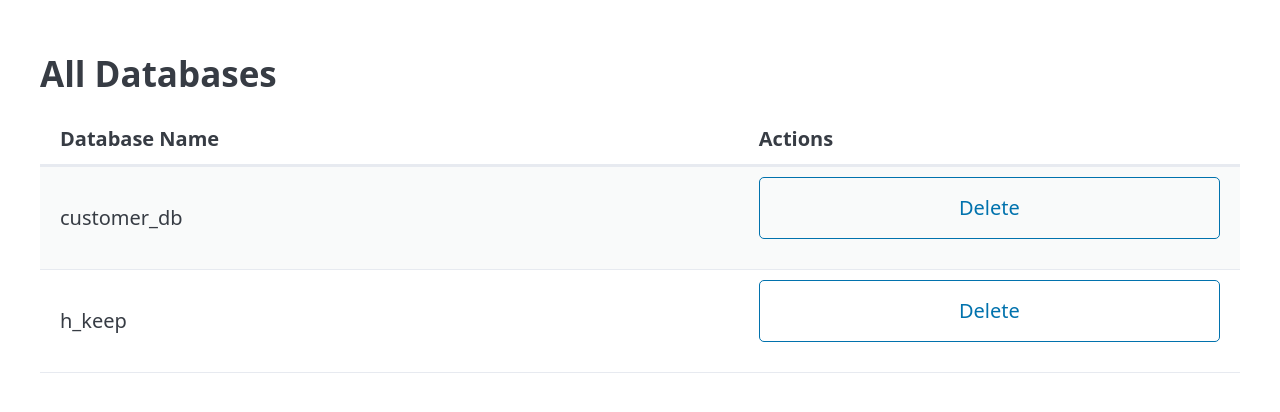
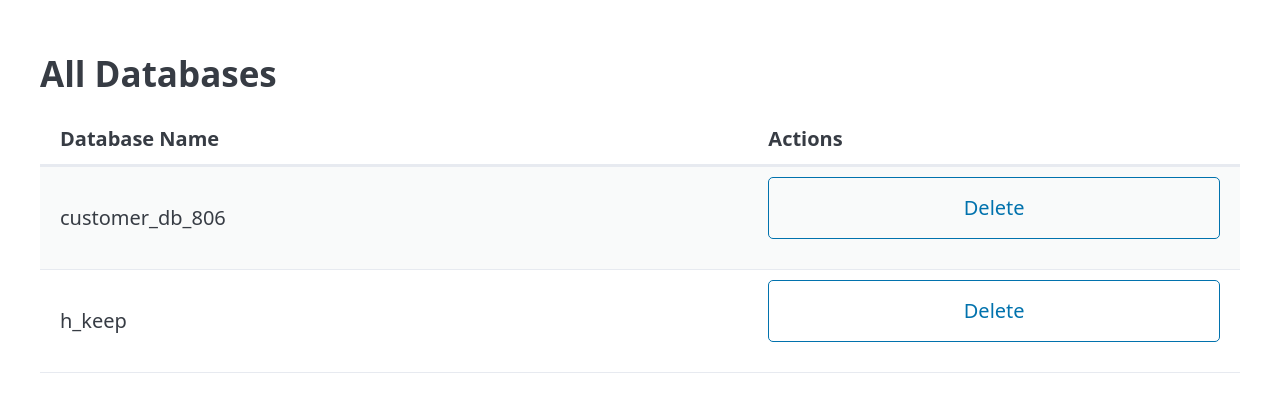
Before and after one commit to bartek33642/database_management, a PHP site: page /admin.php in a window 1280 px wide. Shown: the part 309-721 px from the top of the page. Run offline with PHP 8.4, Linux system fonts and the light colour scheme; the visitor is signed in with stand-in values (Sample User, id 1); data that the repository does not hold is empty; some libraries are stand-ins or nearby versions.

Commit message:
Change name of database of dbapp-v0.4

```diff
--- a/dbapp-v0.4/admin.php
+++ b/dbapp-v0.4/admin.php
@@ -19,7 +19,7 @@
             <li><strong>DB Reserv</strong></li>
         </ul>
         <ul>
-            <li><a href="/dbapp-v0.4">Home</a></li>
+            <li><a href="/zetes2">Home</a></li>
             <li><a href="#">About</a></li>
             <li><a href="sign-out.php">Sign out</a></li>
         </ul>
@@ -38,7 +38,7 @@
     }
 
     try {
-        $pdo = new PDO('mysql:host=localhost;dbname=customer_db', 'root', '');
+        $pdo = new PDO('mysql:host=localhost;dbname=customer_db_806', 'root', '');
         $pdo->setAttribute(PDO::ATTR_ERRMODE, PDO::ERRMODE_EXCEPTION);
 
         if (isset($_POST['save_users_state'])) {
--- a/dbapp-v0.4/database.php
+++ b/dbapp-v0.4/database.php
@@ -14,7 +14,7 @@
     <li><strong>DB Reserv</strong></li>
   </ul>
   <ul>
-    <li><a href="/dbapp-v0.4">Home</a></li>
+    <li><a href="/zetes2">Home</a></li>
     <li><a href="#">About</a></li>
         <li><a href="sign-out.php">Sign out</a></li>
   </ul>
--- a/dbapp-v0.4/db.ini.txt
+++ b/dbapp-v0.4/db.ini.txt
@@ -1,6 +1,6 @@
-CREATE DATABASE IF NOT EXISTS customer_db;
+CREATE DATABASE IF NOT EXISTS customer_db_806;
 
-USE customer_db;
+USE customer_db_806;
 
 CREATE TABLE IF NOT EXISTS users (
  user_id INT AUTO_INCREMENT PRIMARY KEY,
--- a/dbapp-v0.4/delete-database.php
+++ b/dbapp-v0.4/delete-database.php
@@ -14,7 +14,7 @@ if ($_SERVER['REQUEST_METHOD'] === 'POST' && isset($_POST['dbName'])) {
     $dbName = $_POST['dbName'];
 
     try {
-        $pdo = new PDO('mysql:host=localhost;dbname=customer_db', 'root', '');
+        $pdo = new PDO('mysql:host=localhost;dbname=customer_db_806', 'root', '');
         $pdo->setAttribute(PDO::ATTR_ERRMODE, PDO::ERRMODE_EXCEPTION);
 
         // Sprawdzenie czy użytkownik ma prawo usunąć tę bazę danych
--- a/dbapp-v0.4/sign-in.php
+++ b/dbapp-v0.4/sign-in.php
@@ -14,7 +14,7 @@ if ($_SERVER['REQUEST_METHOD'] === 'POST') {
         $error = 'Please fill both the email and password fields!';
     } else {
         try {
-            $pdo = new PDO('mysql:host=localhost;dbname=customer_db', 'root', '');
+            $pdo = new PDO('mysql:host=localhost;dbname=customer_db_806', 'root', '');
             $pdo->setAttribute(PDO::ATTR_ERRMODE, PDO::ERRMODE_EXCEPTION);
 
             $stmt = $pdo->prepare('SELECT * FROM users WHERE email = :email');
@@ -63,7 +63,7 @@ if ($_SERVER['REQUEST_METHOD'] === 'POST') {
     <li><strong>DB Reserv</strong></li>
   </ul>
   <ul>
-    <li><a href="/dbapp-v0.4">Home</a></li>
+    <li><a href="/zetes2">Home</a></li>
     <li><a href="#">About</a></li>
     <li><a href="sign-up.php">Sign up</a></li>
 </nav>
--- a/dbapp-v0.4/sign-out.php
+++ b/dbapp-v0.4/sign-out.php
@@ -13,6 +13,6 @@ if (isset($_COOKIE['token'])) {
 }
 
 // Przekierowanie użytkownika na stronę logowania
-header('Location: /dbapp-v0.4/sign-in.php');
+header('Location: /zetes2/sign-in.php');
 exit;
 ?>
--- a/dbapp-v0.4/sign-up.php
+++ b/dbapp-v0.4/sign-up.php
@@ -16,7 +16,7 @@ if ($_SERVER['REQUEST_METHOD'] === 'POST') {
         $error = 'Please fill all fields!';
     } else {
         try {
-            $pdo = new PDO('mysql:host=localhost;dbname=customer_db', 'root', '');
+            $pdo = new PDO('mysql:host=localhost;dbname=customer_db_806', 'root', '');
             $pdo->setAttribute(PDO::ATTR_ERRMODE, PDO::ERRMODE_EXCEPTION);
 
             $stmt = $pdo->prepare('SELECT * FROM users WHERE email = :email');
@@ -55,7 +55,7 @@ if ($_SERVER['REQUEST_METHOD'] === 'POST') {
     <li><strong>DB Reserv</strong></li>
   </ul>
   <ul>
-    <li><a href="/dbapp-v0.4">Home</a></li>
+    <li><a href="/zetes2">Home</a></li>
     <li><a href="#">About</a></li>
     <li><a href="sign-in.php">Sign in</a></li>
 </nav>
--- a/dbapp-v0.4/test.php
+++ b/dbapp-v0.4/test.php
@@ -1,7 +1,7 @@
 <?php
 
 try {
-   $pdo = new PDO('mysql:host=localhost;dbname=customer_db', 'root', '');
+   $pdo = new PDO('mysql:host=localhost;dbname=customer_db_806', 'root', '');
    echo 'Połączenie nawiązane!';
 } catch (PDOException $e) {
    echo 'Połączenie nie mogło zostać utworzone: ' . $e->getMessage();
@@ -11,7 +11,7 @@ try {
 
 
 try {
-   $pdo = new PDO('mysql:host=localhost;dbname=customer_db', 'root', '');
+   $pdo = new PDO('mysql:host=localhost;dbname=customer_db_806', 'root', '');
    $pdo->setAttribute(PDO::ATTR_ERRMODE, PDO::ERRMODE_EXCEPTION);
    echo 'Połączenie nawiązane!<br>';
 
```
Also changed, not shown: dbapp-v0.4/user.php (+14 -6 lines).
